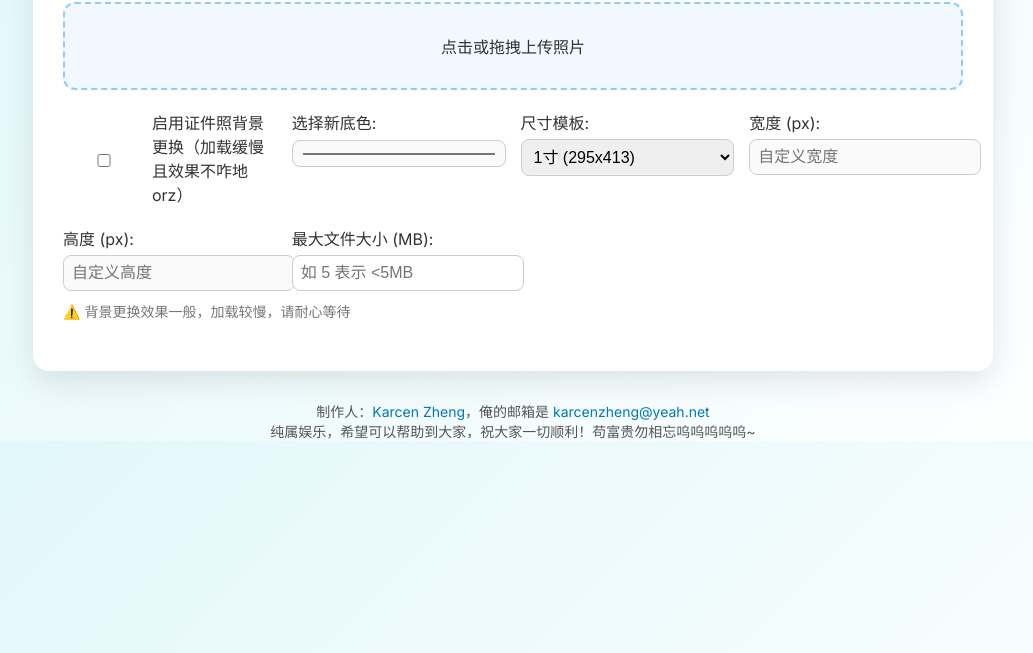
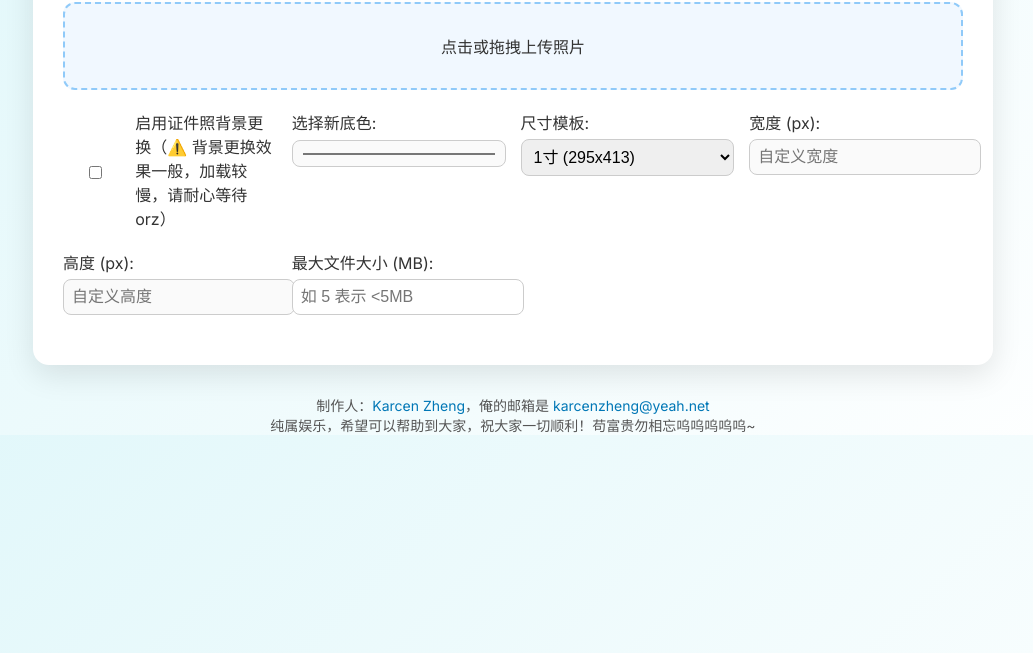
Before and after one commit to Karcen/offerdao.github.io, a plain HTML site: page index.html in a window 1280 px wide. Shown: the part 147-800 px from the top of the page, without its empty margins (127-1160 px from the left). Drawn offline with nearby package versions, Linux system fonts and the light colour scheme; a script that the page names is missing.

Commit message:
Update index.html

```diff
--- a/index.html
+++ b/index.html
@@ -111,7 +111,7 @@
     <div class="controls">
       <div class="checkbox-label">
         <input type="checkbox" id="enableBgChange">
-        <label for="enableBgChange">启用证件照背景更换（加载缓慢且效果不咋地orz）</label>
+        <label for="enableBgChange">启用证件照背景更换（⚠️ 背景更换效果一般，加载较慢，请耐心等待orz）</label>
       </div>
       <div>
         <label for="bgColor">选择新底色:</label>
@@ -139,7 +139,6 @@
         <input type="number" id="maxFileSize" placeholder="如 5 表示 <5MB">
       </div>
     </div>
-    <p class="note">⚠️ 背景更换效果一般，加载较慢，请耐心等待</p>
 
     <div id="previewContainer"></div>
 
```
